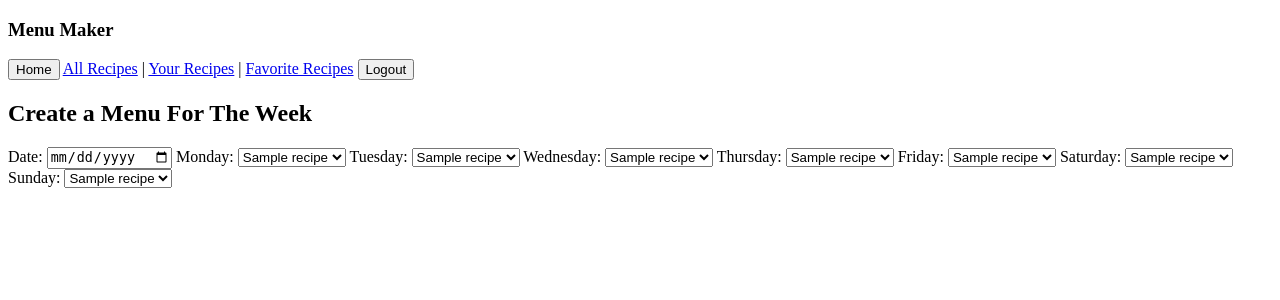
After one commit to JenniferFulton/menu_maker, a Django app: template menu/planner/templates/create_menu.html in a window 1280 px wide. The commit adds this page. Shown: the top 300 px of the page. Run offline with Django 3.2, Linux system fonts and the light colour scheme; the template is opened without the code that fills it: most values are stand-ins (such as "Sample title", 1, 10 or a date in 2020).

Commit message:
template and form made for the creation of a menu

```diff
--- /dev/null
+++ b/menu/planner/templates/create_menu.html
@@ -0,0 +1,90 @@
+<!DOCTYPE html>
+<html lang="en">
+<head>
+    <meta charset="UTF-8">
+    <meta http-equiv="X-UA-Compatible" content="IE=edge">
+    <meta name="viewport" content="width=device-width, initial-scale=1.0">
+    <title>Create a Menu</title>
+</head>
+<body>
+    <div id="wrapper">
+        <div class="nav_bar">
+            <h3>Menu Maker</h3>
+            <!-- Button will take user back to the home page -->
+            <button onclick='location.href="/planner"'>Home</button>
+
+            <!-- favorite_recipes will take the user to the recipes they have favorited -->
+            <a href="/planner/all_recipes">All Recipes</a> |
+            <!-- all_recipes will take you to all the recipes added by all users -->
+            <a href="/planner/user_recipes/{{user.id}}">Your Recipes</a> |
+            <!-- favorite_recipes will take the user to the recipes they have favorited -->
+            <a href="/planner/favorite_recipes">Favorite Recipes</a>
+
+            <!-- logout route clears session and returns to login page (functioning) -->
+            <button onclick='location.href="/logout"'>Logout</button>
+        </div>
+
+        <div class="menu">
+            <h2>Create a Menu For The Week</h2>
+            <form action="/planner/add_menu" method="POST">
+                {% csrf_token %}
+
+                <label for="date">Date:</label>
+                <input type="date" id="date" name="date">
+
+                <label for="mon">Monday:</label>
+                <select>
+                    {% for recipe in all_recipes %}
+                    <option>{{recipe.title}}</option>
+                    {% endfor %}
+                </select>
+
+                <label for="mon">Tuesday:</label>
+                <select>
+                    {% for recipe in all_recipes %}
+                    <option>{{recipe.title}}</option>
+                    {% endfor %}
+                </select>
+
+                <label for="mon">Wednesday:</label>
+                <select>
+                    {% for recipe in all_recipes %}
+                    <option>{{recipe.title}}</option>
+                    {% endfor %}
+                </select>
+
+                <label for="mon">Thursday:</label>
+                <select>
+                    {% for recipe in all_recipes %}
+                    <option>{{recipe.title}}</option>
+                    {% endfor %}
+                </select>
+
+                <label for="mon">Friday:</label>
+                <select>
+                    {% for recipe in all_recipes %}
+                    <option>{{recipe.title}}</option>
+                    {% endfor %}
+                </select>
+
+                <label for="mon">Saturday:</label>
+                <select>
+                    {% for recipe in all_recipes %}
+                    <option>{{recipe.title}}</option>
+                    {% endfor %}
+                </select>
+
+                <label for="mon">Sunday:</label>
+                <select>
+                    {% for recipe in all_recipes %}
+                    <option>{{recipe.title}}</option>
+                    {% endfor %}
+                </select>
+            </form>
+        </div>
+    </div>
+
+
+
+</body>
+</html>
--- a/menu/planner/templates/home_page.html
+++ b/menu/planner/templates/home_page.html
@@ -38,6 +38,7 @@
                     <option>{{menu.date}}</option>
                 {% endfor %}
             </select></h3>
+            <button onclick='location.href="/planner/create_menu"'>Create New Menu</button>
             <table>
                 <thead>
                     <th>Monday</th>
--- a/menu/planner/urls.py
+++ b/menu/planner/urls.py
@@ -12,4 +12,6 @@ urlpatterns = [
     path('recipe_info/<int:id>', views.recipe_info),
     path('edit_recipe/<int:id>', views.edit_recipe),
     path('update/<int:id>', views.update_recipe),
+    path('create_menu', views.create_menu),
+    path('add_menu/<int:id>', views.add_menu),
 ]
```
Also changed, not shown: menu/planner/views.py (+22 -0 lines).
